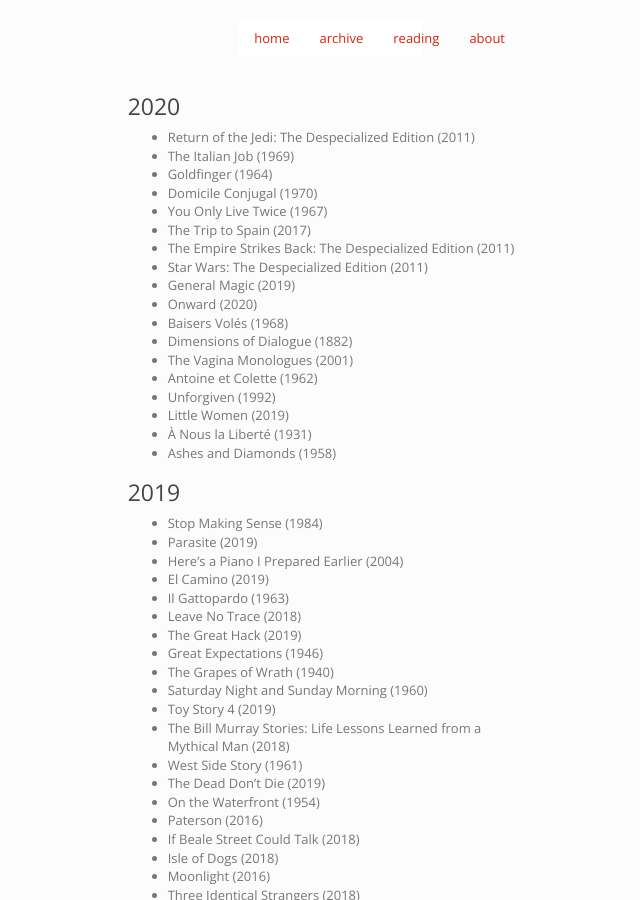
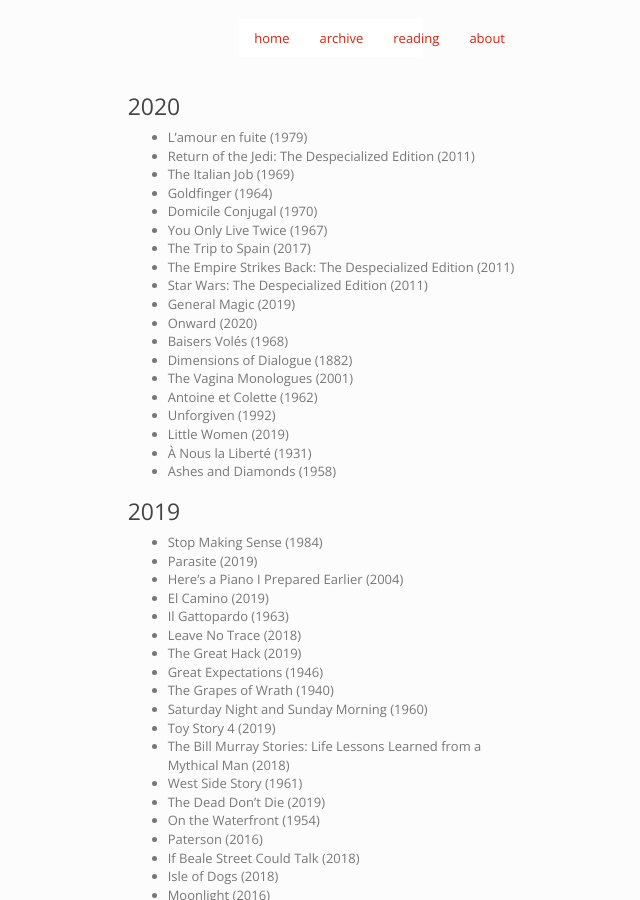
Before and after one commit to imtayadeway/imtayadeway.github.io, a Jekyll site: the page built from film/index.md, in a window 1280 px wide and 900 px high. Shown: the whole window, without its empty margins (309-949 px from the left). Built offline with Jekyll 4.4.1, drawn with Linux system fonts in a browser that asks for light colours.

Commit message:
love on the run

```diff
--- a/film/index.md
+++ b/film/index.md
@@ -5,6 +5,7 @@
 
 ### 2020
 
+- L'amour en fuite (1979)
 - Return of the Jedi: The Despecialized Edition (2011)
 - The Italian Job (1969)
 - Goldfinger (1964)
```
